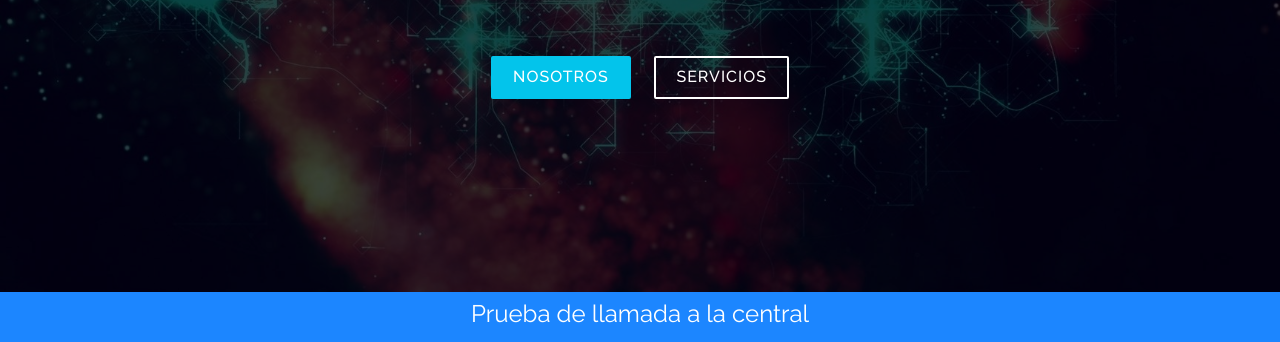
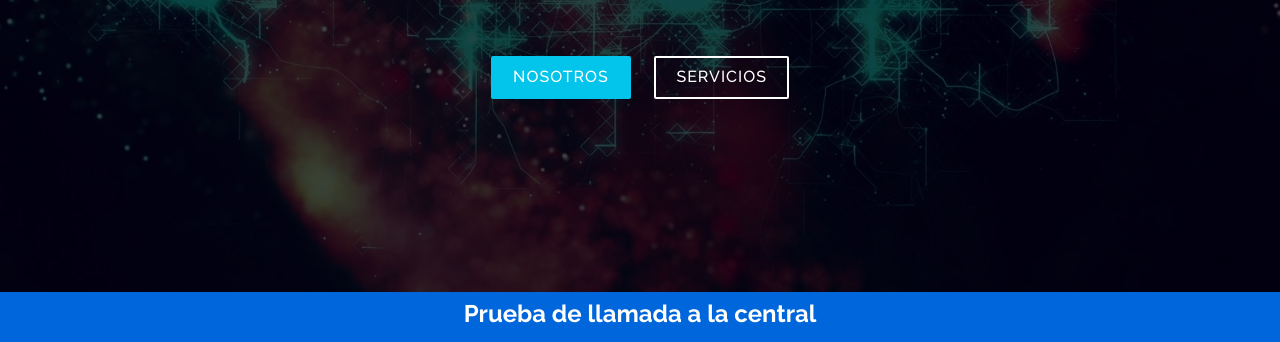
Before and after one commit to pereyradaniel/demosrtc, a website: page index.html in a window 1280 px wide. In both pictures the pointer is over the element 640 px from the left and 775 px from the top of the page. Shown: the part 458-800 px from the top of the page. Drawn offline with nearby package versions, Linux system fonts and the light colour scheme.

Commit message:
modificación botón flotante

```diff
--- a/css/style.css
+++ b/css/style.css
@@ -84,6 +84,10 @@ h1, h2, h3, h4, h5, h6 {
   right: 0;
   background-color:#1c86ff;
   z-index: 10000;
+  transition: 1s;
+}
+.fixed-bottom:hover{
+  background-color: #0066db;
 }
 
 .fixed-bottom h3{
@@ -92,8 +96,13 @@ h1, h2, h3, h4, h5, h6 {
     color: white;
     text-align: center;
     padding-top: 9px;
+    font-weight: 500;
 }
 
+.fixed-bottom h3:hover{
+  font-weight: 700;
+
+}
 @media (max-width: 768px) {
   .fixed-bottom h3 {
     font-size: 17px;
```
